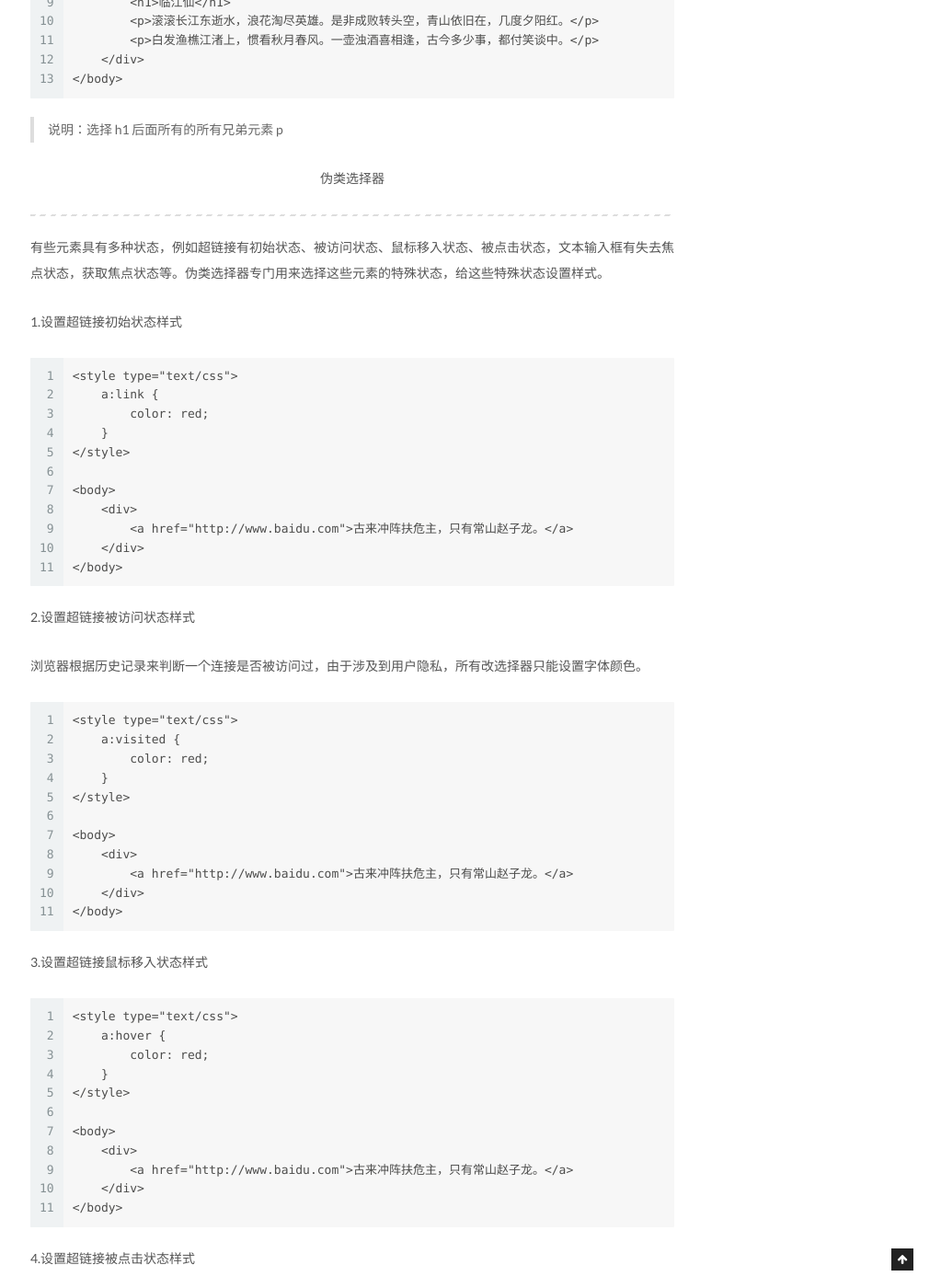
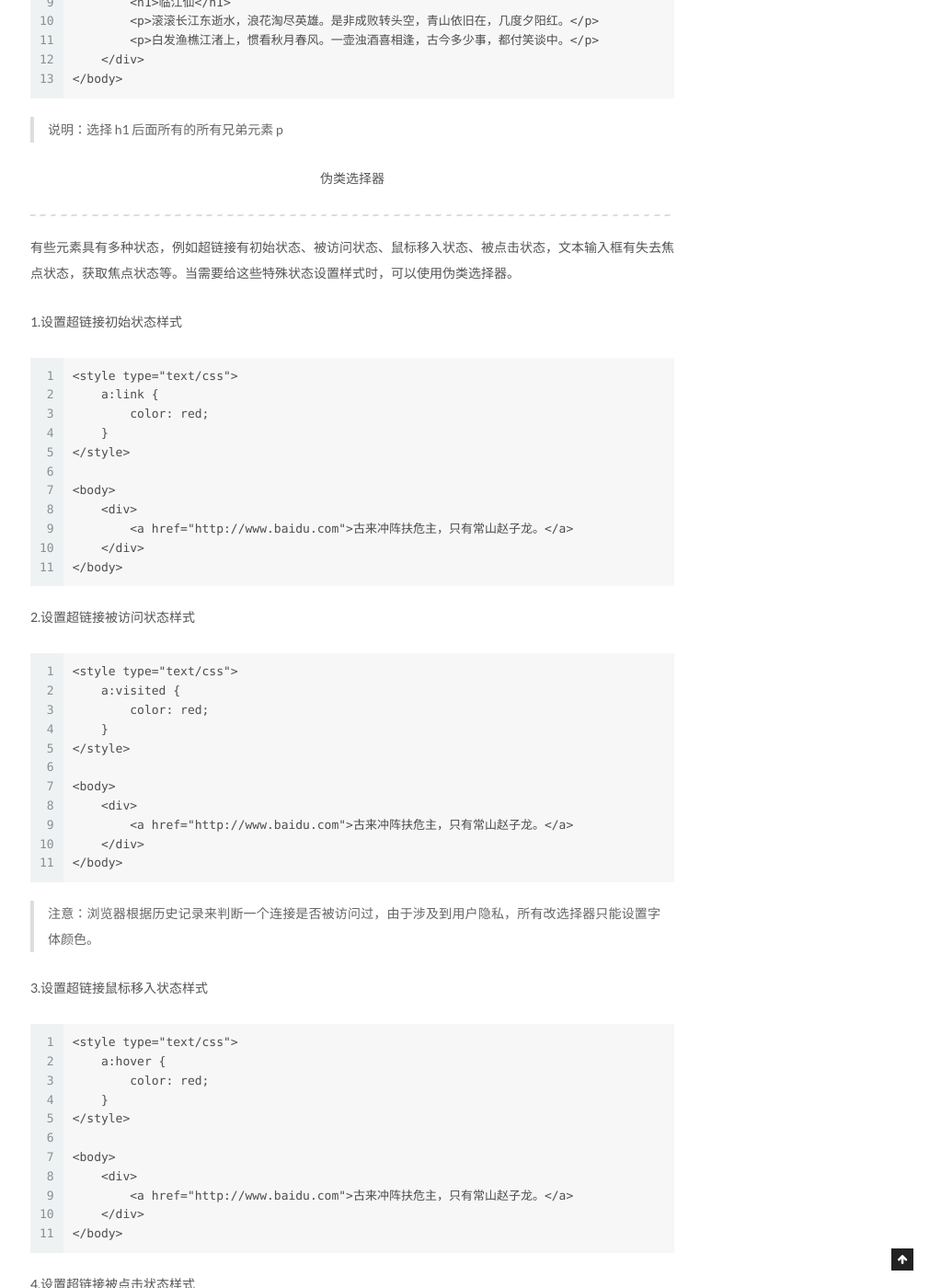
Before and after one commit to chuyibo/chuyibo.github.io, a Jekyll site: the page built from _posts/2021-01-27-CSS 学习笔记(一).md, in a window 1280 px wide and 1400 px high, scrolled down 6499 px. Shown: the whole window at 92% size, without its empty margins (257-1280 px from the left). Built offline with Jekyll 4.4.1, drawn with Linux system fonts in a browser that asks for light colours.

Commit message:
2021/01/28

````diff
--- a/_posts/2021-01-27-CSS 学习笔记(一).md
+++ b/_posts/2021-01-27-CSS 学习笔记(一).md
@@ -243,7 +243,7 @@ categories:
 
 ```
 - 参数：
-	* 数字     指定位置的子元素
+	* 数字    指定位置的子元素
 	* even    偶数位置的子元素
 	* odd     奇数位置的子元素
 
@@ -310,7 +310,7 @@ categories:
 
 ----
 
-有些元素具有多种状态，例如超链接有初始状态、被访问状态、鼠标移入状态、被点击状态，文本输入框有失去焦点状态，获取焦点状态等。伪类选择器专门用来选择这些元素的特殊状态，给这些特殊状态设置样式。
+有些元素具有多种状态，例如超链接有初始状态、被访问状态、鼠标移入状态、被点击状态，文本输入框有失去焦点状态，获取焦点状态等。当需要给这些特殊状态设置样式时，可以使用伪类选择器。
 
 1.设置超链接初始状态样式
 
@@ -330,8 +330,6 @@ categories:
 
 2.设置超链接被访问状态样式
 
-浏览器根据历史记录来判断一个连接是否被访问过，由于涉及到用户隐私，所有改选择器只能设置字体颜色。
-
 ```
 <style type="text/css">
     a:visited {
@@ -345,6 +343,8 @@ categories:
     </div>
 </body>
 ```
+
+> 注意：浏览器根据历史记录来判断一个连接是否被访问过，由于涉及到用户隐私，所有改选择器只能设置字体颜色。
 
 3.设置超链接鼠标移入状态样式
 
````
